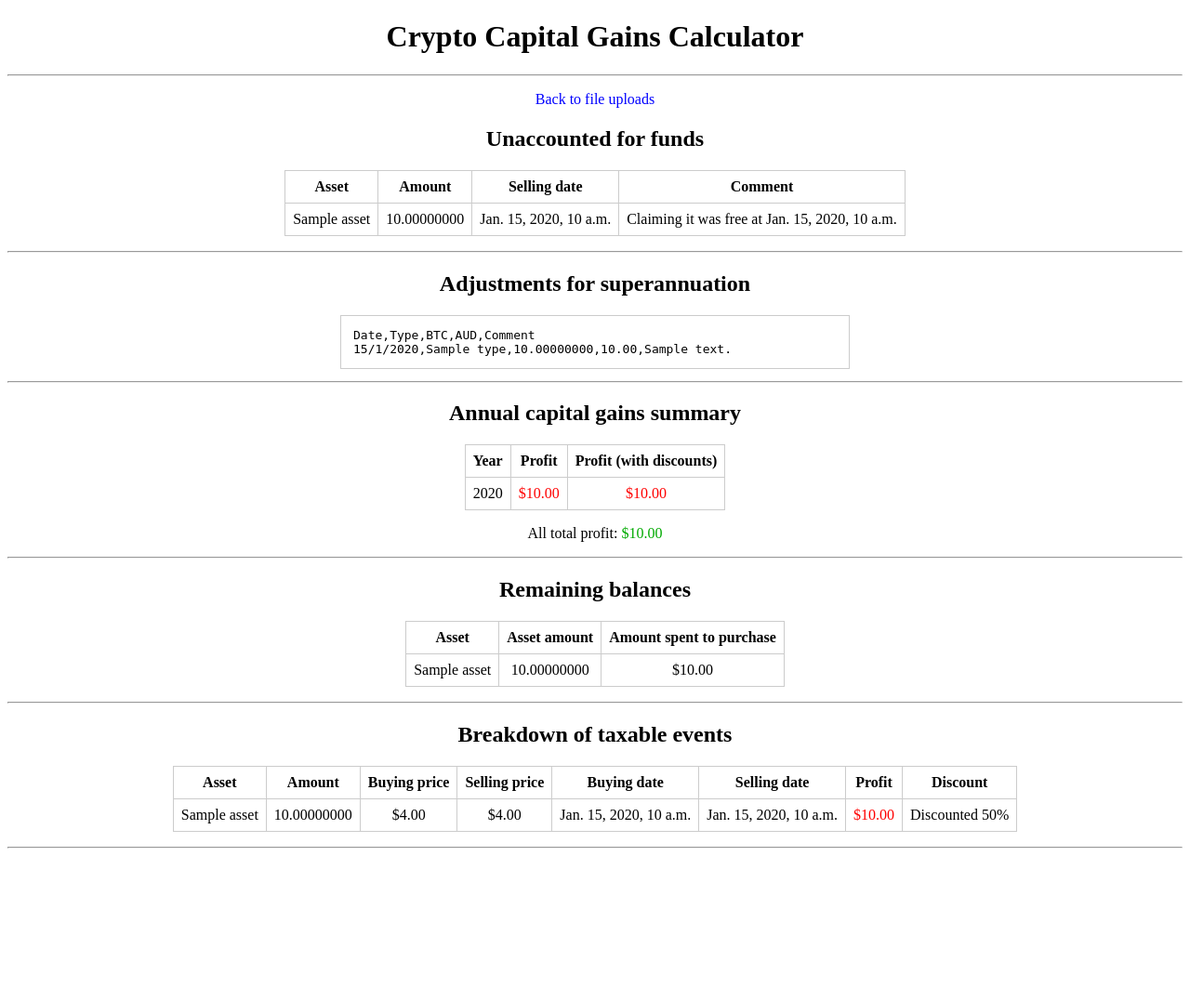
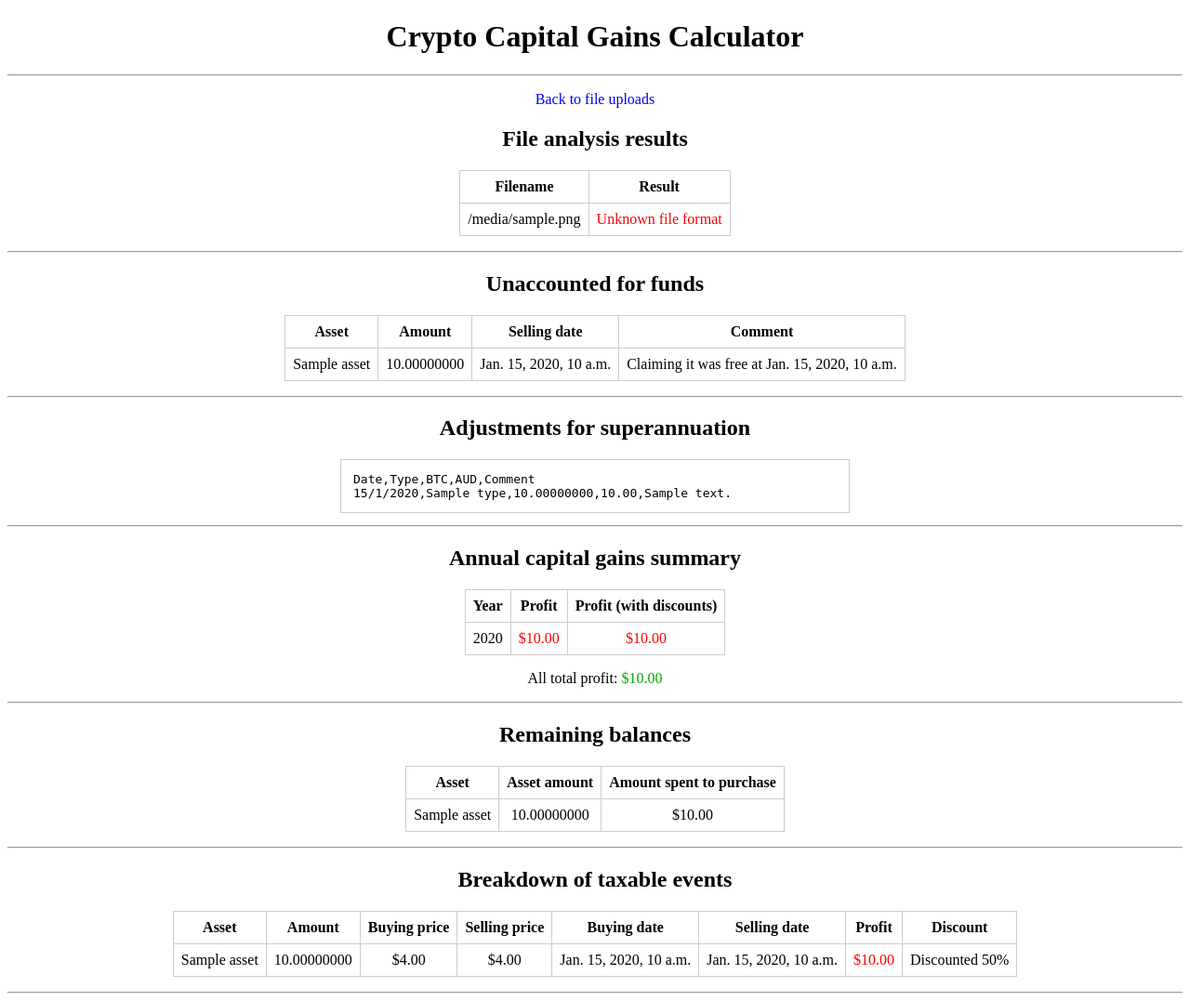
Before and after one commit to jackmurray90/ccgc, a Django app: template ccgc/templates/calculate.html in a window 1280 px wide. Shown: the whole page at 93% size. Before the commit the page ends 913 px from the top, so only its background shows below. Run offline with Django 5.2, Linux system fonts and the light colour scheme; the template is opened without the code that fills it: most values are stand-ins (such as "Sample title", 1, 10 or a date in 2020).

Commit message:
add file analysis breakdown at top of results page

```diff
--- a/ccgc/templates/calculate.html
+++ b/ccgc/templates/calculate.html
@@ -17,6 +17,27 @@
 
 {% block content %}
   <p><a href="{% url "index" %}">Back to file uploads</a></p>
+
+  {% if result.files %}
+    <h2>File analysis results</h2>
+    <table>
+      <tr>
+        <th>Filename</th>
+        <th>Result</th>
+      </tr>
+      {% for file in result.files %}
+        <tr>
+          <td>{{ file.filename }}</td>
+          {% if file.parsed %}
+            <td class="green">Analysed</td>
+          {% else %}
+            <td class="red">Unknown file format</td>
+          {% endif %}
+        </tr>
+      {% endfor %}
+    </table>
+    <hr/>
+  {% endif %}
 
   {% if result.unaccounted_for_funds %}
     <h2>Unaccounted for funds</h2>
```
